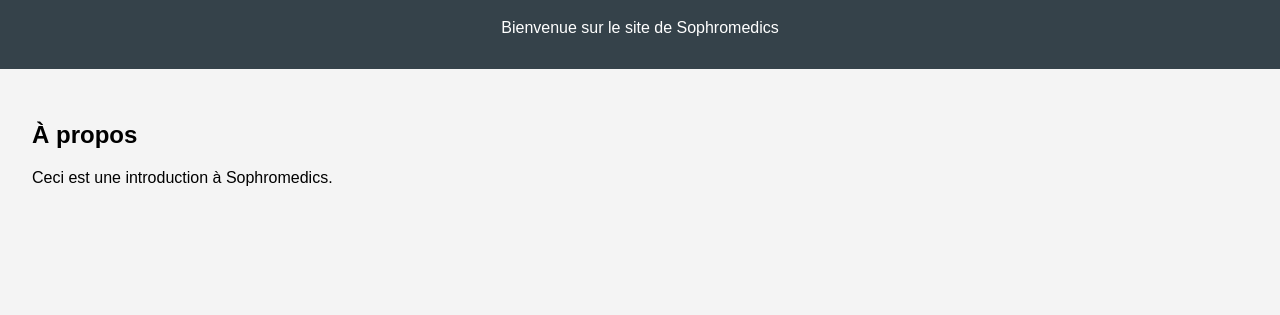
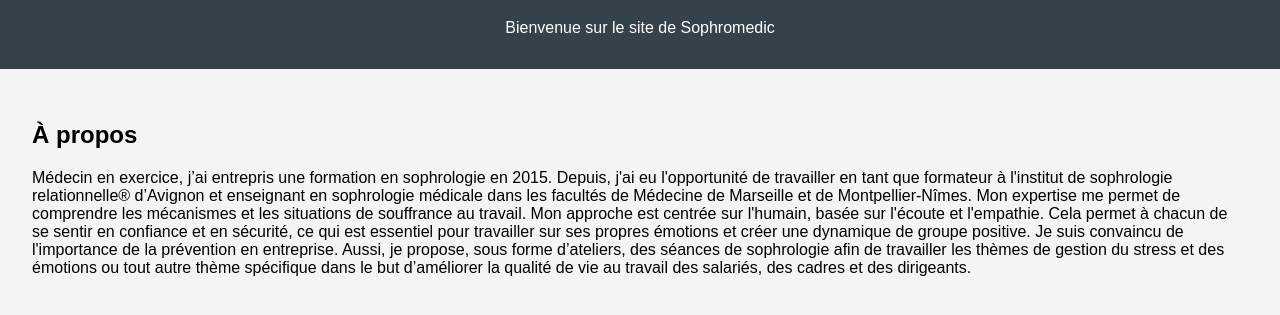
Before and after one commit to Sophromedics/sophromedics.github.io, a plain HTML site: page index.html in a window 1280 px wide. Shown: the part 77-392 px from the top of the page. Drawn offline with Linux system fonts and the light colour scheme.

Commit message:
Update index.html

```diff
--- a/index.html
+++ b/index.html
@@ -25,11 +25,18 @@
 <body>
     <header>
         <h1>Sophromedics</h1>
-        <p>Bienvenue sur le site de Sophromedics</p>
+        <p>Bienvenue sur le site de Sophromedic</p>
     </header>
     <main>
         <h2>À propos</h2>
-        <p>Ceci est une introduction à Sophromedics.</p>
+        <p>Médecin en exercice, j’ai entrepris une formation en sophrologie en 2015. Depuis, j'ai eu l'opportunité de travailler en tant que formateur à l'institut de sophrologie relationnelle® d’Avignon et enseignant en sophrologie médicale dans les facultés de Médecine de Marseille et de Montpellier-Nîmes.
+
+Mon expertise me permet de comprendre les mécanismes et les situations de souffrance au travail.
+Mon approche est centrée sur l'humain, basée sur l'écoute et l'empathie. Cela permet à chacun de se sentir en confiance et en sécurité, ce qui est essentiel pour travailler sur ses propres émotions et créer une dynamique de groupe positive.
+
+Je suis convaincu de l'importance de la prévention en entreprise.
+Aussi, je propose, sous forme d’ateliers, des séances de sophrologie afin de travailler les thèmes de gestion du stress et des émotions ou tout autre thème spécifique dans le but d’améliorer la qualité de vie au travail des salariés, des cadres et des dirigeants.
+</p>
     </main>
 </body>
 </html>
```
